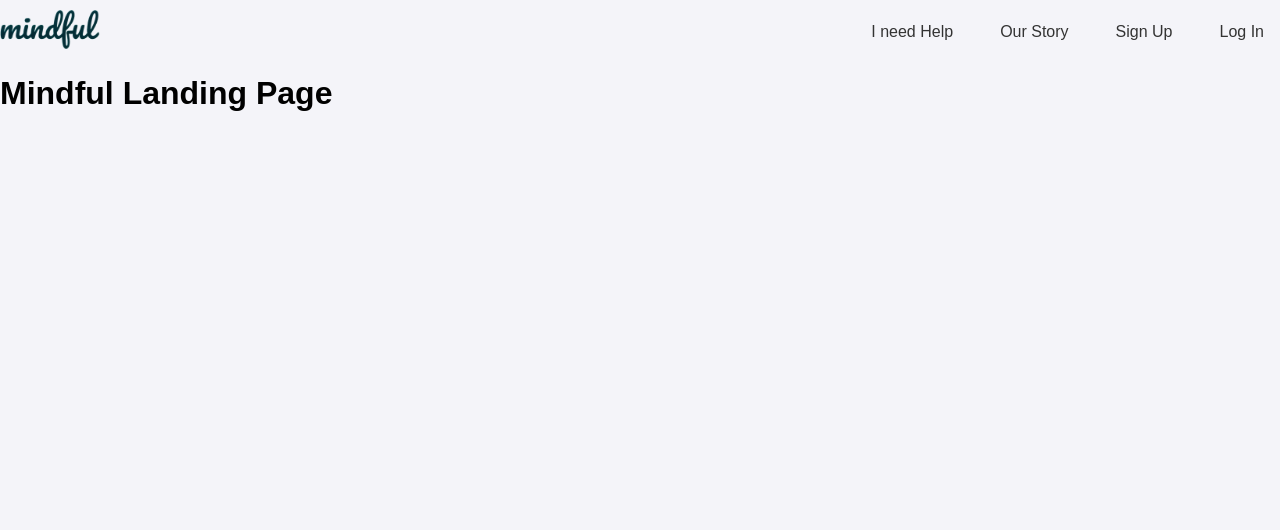
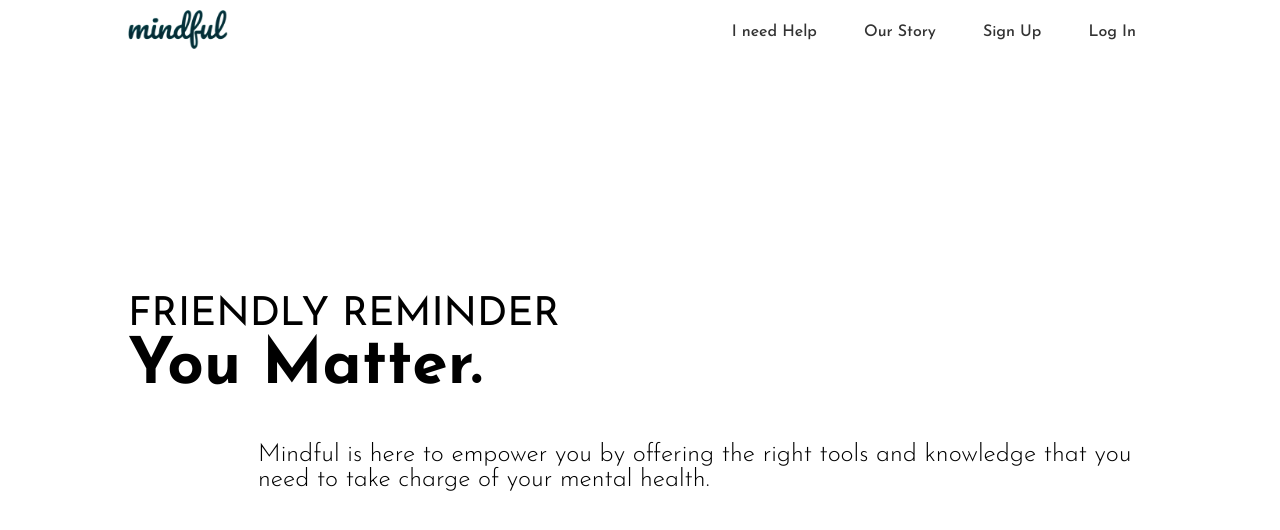
Before and after one commit to vincent-mugendi/Mindful, a React (Vite) app in the folder frontend/mindful-frontend/: page / in a window 1280 px wide. Shown: the top 530 px of the page. Built offline with nearby package versions, Linux system fonts and the light colour scheme.

Commit message:
updated Landing Page Content and styling

```diff
--- a/frontend/mindful-frontend/index.html
+++ b/frontend/mindful-frontend/index.html
@@ -4,7 +4,7 @@
     <meta charset="UTF-8" />
     <link rel="icon" type="image/svg+xml" href="/vite.svg" />
     <meta name="viewport" content="width=device-width, initial-scale=1.0" />
-    <title>Welcome | Mindful</title>
+    <title>Mindful</title>
   </head>
   <body>
     <div id="root"></div>
--- a/frontend/mindful-frontend/src/components/landing/Landing.css
+++ b/frontend/mindful-frontend/src/components/landing/Landing.css
@@ -1,7 +1,12 @@
+@import url('https://fonts.googleapis.com/css2?family=Josefin+Sans:wght@300;400;500;600;700&display=swap');
+
 body {
-    font-family: Arial, sans-serif;
-    margin: 0;
+    font-family: 'Josefin Sans', sans-serif;
+    margin: 10%;
     padding: 0;
-    background-color: #f4f4f9;
+    /* background-image: url('../../assets/background-image-0.png'); */
+    background-size: cover;
+    background-position: center;
+    background-repeat: no-repeat;
     color: #333;
 }
--- a/frontend/mindful-frontend/src/components/landing/Landing.jsx
+++ b/frontend/mindful-frontend/src/components/landing/Landing.jsx
@@ -3,12 +3,13 @@ import React from "react";
 import Header from "../header/Header";
 
 import './Landing.css'
+import LandingHero from "./LandingHero";
 
 const LandingPage = () => {
     return (
         <>
         <Header />
-        <h1>Mindful Landing Page</h1>
+        <LandingHero />
         </>
     )
 }
--- /dev/null
+++ b/frontend/mindful-frontend/src/components/landing/LandingHero.css
@@ -0,0 +1,23 @@
+.hero-spacer {
+    margin-top: 242px;
+}
+
+
+.hero-title {
+    font-size: 40px;
+    font-weight: 400;
+    margin-bottom: 0;
+    /* Adjust the margin as needed */
+}
+
+.hero-subtitle {
+    font-size: 64px;
+    font-weight: bold;
+    margin-top: 0;
+}
+
+.hero-copy {
+    font-size: 25px;
+    font-weight: 200;
+    padding-left: 130px;
+}
--- /dev/null
+++ b/frontend/mindful-frontend/src/components/landing/LandingHero.jsx
@@ -0,0 +1,15 @@
+import React from "react";
+import "./LandingHero.css"
+const LandingHero = () => {
+    return (
+
+        <>
+        <section className="hero-spacer"></section>
+        <h2 className="hero-title">FRIENDLY REMINDER</h2>
+        <h1 className="hero-subtitle">You Matter.</h1>
+        <p className="hero-copy">Mindful is here to empower you by offering the right tools and knowledge that you need to take charge of your mental health.</p>
+        </>
+    );
+}
+
+export default LandingHero;
```
Also changed, not shown: 1 other file (tests, documents, lock files or other folders).
